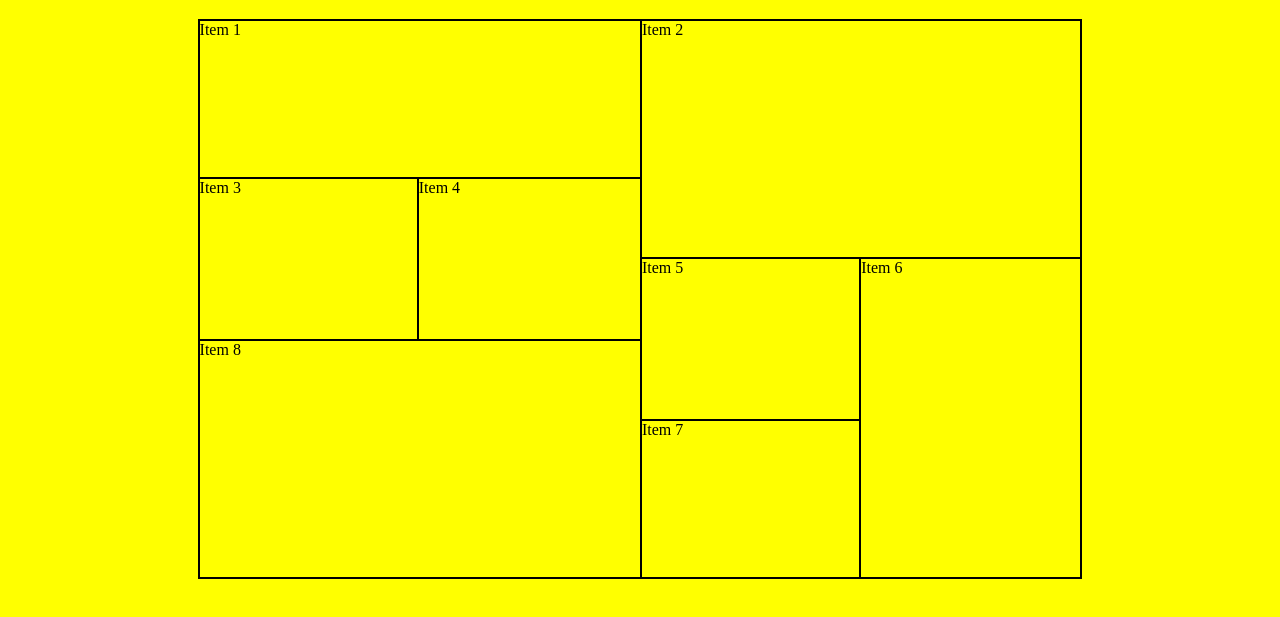
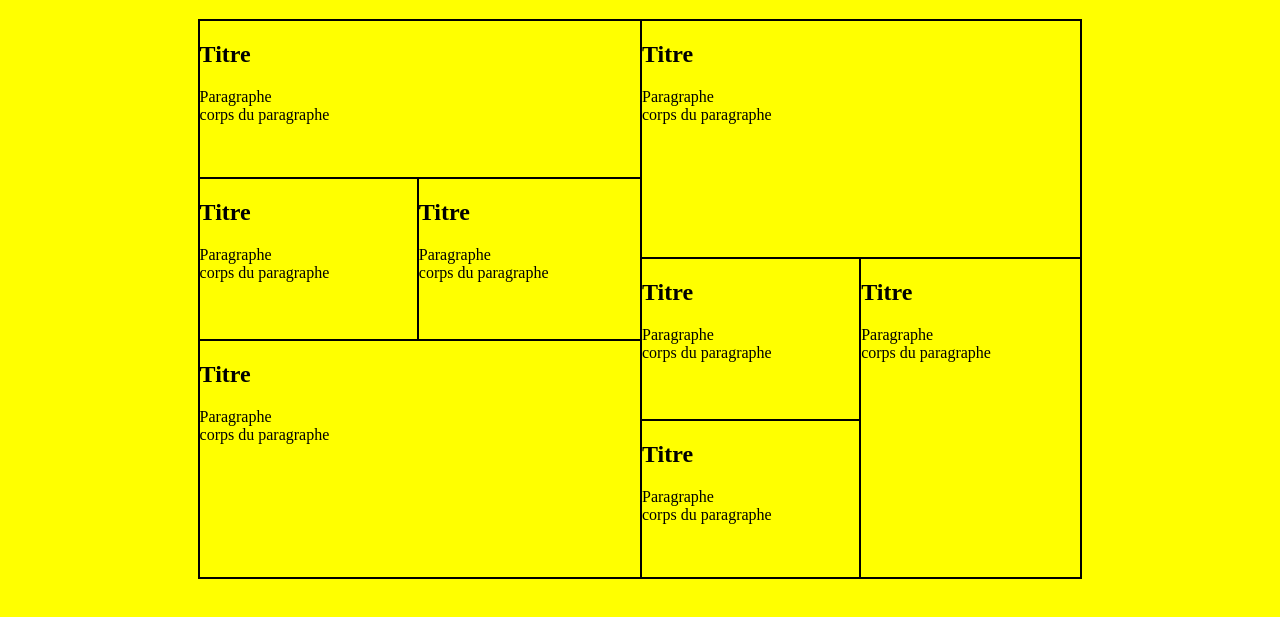
Before and after one commit to 25369-8800/grid-exo-2, a plain HTML site: page index.html in a window 1280 px wide. Shown: the part 61-678 px from the top of the page. Drawn offline with Linux system fonts and the light colour scheme.

Commit message:
Mise en place texte

```diff
--- a/index.html
+++ b/index.html
@@ -14,14 +14,54 @@
         <h1>Ceci est un exercice</h1>
     </header>
     <main>
-        <div class="item1">Item 1</div>
-        <div class="item2">Item 2</div>
-        <div class="item3">Item 3</div>
-        <div class="item4">Item 4</div>
-        <div class="item5">Item 5</div>
-        <div class="item6">Item 6</div>
-        <div class="item7">Item 7</div>
-        <div class="item8">Item 8</div>
+        <div class="item1">
+            <h2>Titre</h2>
+            <p>Paragraphe <br>
+                corps du paragraphe
+            </p>
+        </div>
+        <div class="item2">
+            <h2>Titre</h2>
+            <p>Paragraphe <br>
+                corps du paragraphe
+            </p>
+        </div>
+        <div class="item3">
+            <h2>Titre</h2>
+            <p>Paragraphe <br>
+                corps du paragraphe
+            </p>
+        </div>
+        <div class="item4">
+            <h2>Titre</h2>
+            <p>Paragraphe <br>
+                corps du paragraphe
+            </p>
+        </div>
+        <div class="item5">
+            <h2>Titre</h2>
+            <p>Paragraphe <br>
+                corps du paragraphe
+            </p>
+        </div>
+        <div class="item6">
+            <h2>Titre</h2>
+            <p>Paragraphe <br>
+                corps du paragraphe
+            </p>
+        </div>
+        <div class="item7">
+            <h2>Titre</h2>
+            <p>Paragraphe <br>
+                corps du paragraphe
+            </p>
+        </div>
+        <div class="item8">
+            <h2>Titre</h2>
+            <p>Paragraphe <br>
+                corps du paragraphe
+            </p>
+        </div>
     </main>
 </body>
 
--- a/style.css
+++ b/style.css
@@ -34,8 +34,6 @@ main{
     grid-row-end: 5;
     border-left: solid 2px black;
     border-right: solid 2px black;
-    border-top: solid 0px black;
-    border-bottom: solid 0px black;
 }
 
 .item4{
```
